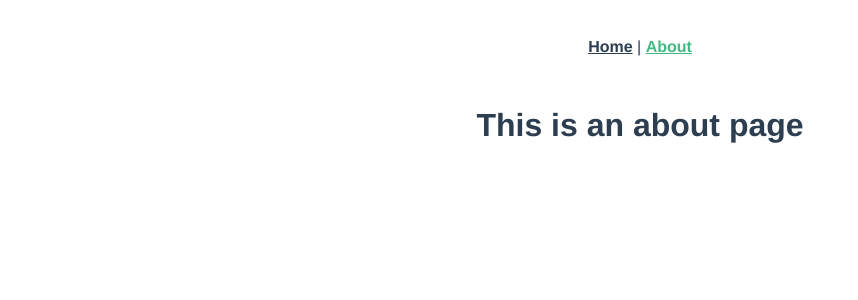
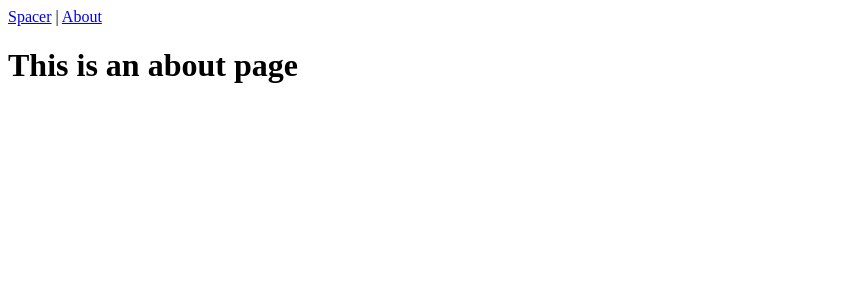
Before and after one commit to deby22/spacer-ddeby, a Vue app: page /about in a window 1280 px wide. Shown: the top 300 px of the page, without its empty margins (0-858 px from the left). Built offline with nearby package versions, Linux system fonts and the light colour scheme.

Commit message:
Clean project and create basic App view

```diff
--- a/src/App.vue
+++ b/src/App.vue
@@ -1,7 +1,7 @@
 <template>
   <div id="app">
     <div id="nav">
-      <router-link to="/">Home</router-link> |
+      <router-link to="/">Spacer</router-link> |
       <router-link to="/about">About</router-link>
     </div>
     <router-view/>
@@ -9,21 +9,4 @@
 </template>
 
 <style lang="scss">
-#app {
-  font-family: 'Avenir', Helvetica, Arial, sans-serif;
-  -webkit-font-smoothing: antialiased;
-  -moz-osx-font-smoothing: grayscale;
-  text-align: center;
-  color: #2c3e50;
-}
-#nav {
-  padding: 30px;
-  a {
-    font-weight: bold;
-    color: #2c3e50;
-    &.router-link-exact-active {
-      color: #42b983;
-    }
-  }
-}
 </style>
--- a/src/components/HelloWorld.vue
+++ /dev/null
@@ -1,58 +0,0 @@
-<template>
-  <div class="hello">
-    <h1>{{ msg }}</h1>
-    <p>
-      For a guide and recipes on how to configure / customize this project,<br>
-      check out the
-      <a href="https://cli.vuejs.org" target="_blank" rel="noopener">vue-cli documentation</a>.
-    </p>
-    <h3>Installed CLI Plugins</h3>
-    <ul>
-      <li><a href="https://github.com/vuejs/vue-cli/tree/dev/packages/%40vue/cli-plugin-eslint" target="_blank" rel="noopener">eslint</a></li>
-      <li><a href="https://github.com/vuejs/vue-cli/tree/dev/packages/%40vue/cli-plugin-unit-jest" target="_blank" rel="noopener">unit-jest</a></li>
-    </ul>
-    <h3>Essential Links</h3>
-    <ul>
-      <li><a href="https://vuejs.org" target="_blank" rel="noopener">Core Docs</a></li>
-      <li><a href="https://forum.vuejs.org" target="_blank" rel="noopener">Forum</a></li>
-      <li><a href="https://chat.vuejs.org" target="_blank" rel="noopener">Community Chat</a></li>
-      <li><a href="https://twitter.com/vuejs" target="_blank" rel="noopener">Twitter</a></li>
-      <li><a href="https://news.vuejs.org" target="_blank" rel="noopener">News</a></li>
-    </ul>
-    <h3>Ecosystem</h3>
-    <ul>
-      <li><a href="https://router.vuejs.org" target="_blank" rel="noopener">vue-router</a></li>
-      <li><a href="https://vuex.vuejs.org" target="_blank" rel="noopener">vuex</a></li>
-      <li><a href="https://github.com/vuejs/vue-devtools#vue-devtools" target="_blank" rel="noopener">vue-devtools</a></li>
-      <li><a href="https://vue-loader.vuejs.org" target="_blank" rel="noopener">vue-loader</a></li>
-      <li><a href="https://github.com/vuejs/awesome-vue" target="_blank" rel="noopener">awesome-vue</a></li>
-    </ul>
-  </div>
-</template>
-
-<script>
-export default {
-  name: 'HelloWorld',
-  props: {
-    msg: String,
-  },
-};
-</script>
-
-<!-- Add "scoped" attribute to limit CSS to this component only -->
-<style scoped lang="scss">
-h3 {
-  margin: 40px 0 0;
-}
-ul {
-  list-style-type: none;
-  padding: 0;
-}
-li {
-  display: inline-block;
-  margin: 0 10px;
-}
-a {
-  color: #42b983;
-}
-</style>
--- a/src/router.js
+++ b/src/router.js
@@ -1,6 +1,7 @@
 import Vue from 'vue';
 import Router from 'vue-router';
 import Home from './views/Home.vue';
+import About from './views/About.vue';
 
 Vue.use(Router);
 
@@ -10,18 +11,13 @@ export default new Router({
   routes: [
     {
       path: '/',
-      name: 'home',
+      name: 'Home',
       component: Home,
     },
     {
       path: '/about',
-      name: 'about',
-      // route level code-splitting
-      // this generates a separate chunk (about.[hash].js) for this route
-      // which is lazy-loaded when the route is visited.
-      component() {
-        return import(/* webpackChunkName: "about" */ './views/About.vue');
-      },
+      name: 'About',
+      component: About,
     },
   ],
 });
--- a/src/views/About.vue
+++ b/src/views/About.vue
@@ -3,3 +3,9 @@
     <h1>This is an about page</h1>
   </div>
 </template>
+
+<script>
+export default {
+  name: 'About',
+};
+</script>
--- a/src/views/Home.vue
+++ b/src/views/Home.vue
@@ -1,18 +1,13 @@
 <template>
   <div class="home">
-    <img alt="Vue logo" src="../assets/logo.png">
-    <HelloWorld msg="Welcome to Your Vue.js App"/>
+      <h1>
+        spacer
+      </h1>
   </div>
 </template>
 
 <script>
-// @ is an alias to /src
-import HelloWorld from '@/components/HelloWorld.vue';
-
 export default {
-  name: 'home',
-  components: {
-    HelloWorld,
-  },
+  name: 'Home',
 };
 </script>
```
